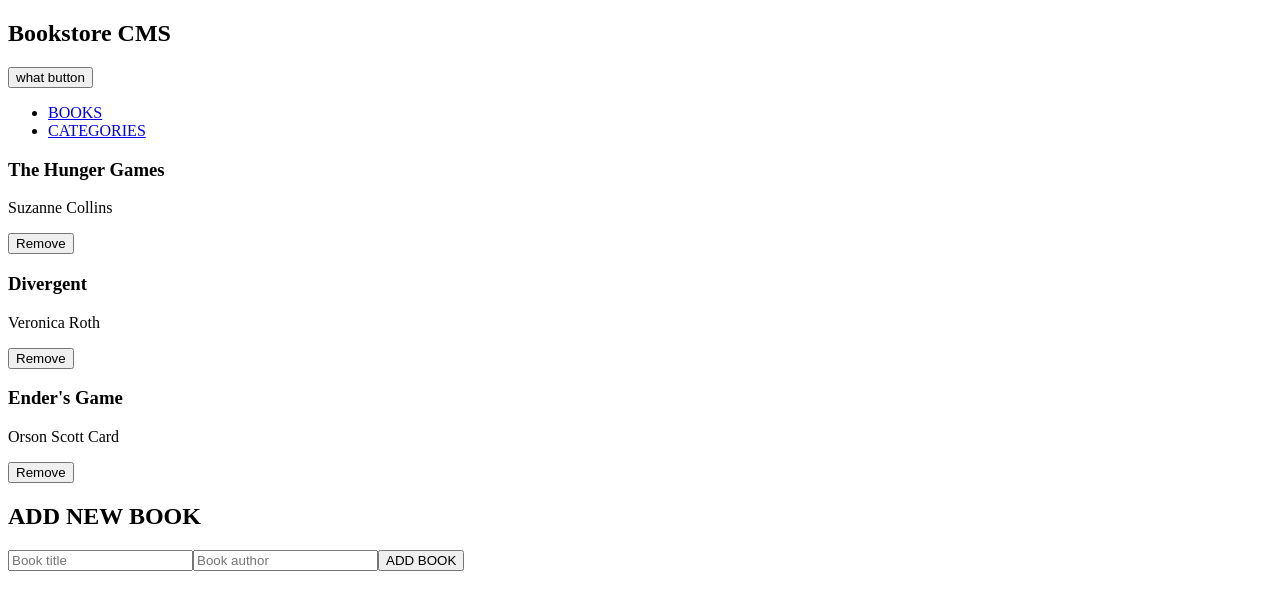
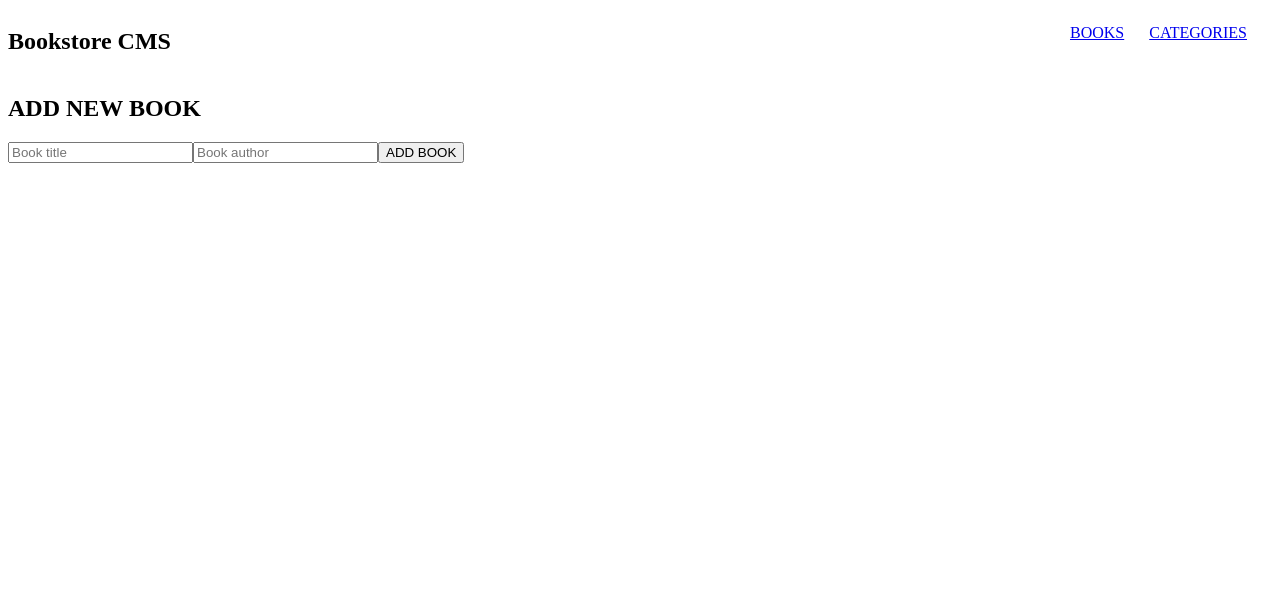
Before and after one commit to emmanuellmhango/bookstore, a React (Create React App) app: page / in a window 1280 px wide. Shown: the top 610 px of the page. Built offline with nearby package versions, Linux system fonts and the light colour scheme.

Commit message:
Add actions and reducer for books

```diff
--- a/package.json
+++ b/package.json
@@ -10,8 +10,10 @@
     "prop-types": "^15.8.1",
     "react": "^18.2.0",
     "react-dom": "^18.2.0",
+    "react-redux": "^8.0.5",
     "react-router-dom": "^6.4.5",
     "react-scripts": "5.0.1",
+    "react-uuid": "^2.0.0",
     "redux": "^4.2.0",
     "web-vitals": "^2.1.0"
   },
--- a/src/App.css
+++ b/src/App.css
@@ -1,39 +1,20 @@
-.App {
-  text-align: center;
+.header-nav {
+  display: flex;
+  justify-content: space-between;
 }
 
-.App-logo {
-  height: 40vmin;
-  pointer-events: none;
+.nav-links {
+  display: flex;
+  justify-content: space-between;
+  list-style-type: none;
 }
 
-@media (prefers-reduced-motion: no-preference) {
-  .App-logo {
-    animation: App-logo-spin infinite 20s linear;
-  }
+.link {
+  margin-right: 25px;
 }
 
-.App-header {
-  background-color: #282c34;
-  min-height: 100vh;
-  display: flex;
-  flex-direction: column;
-  align-items: center;
-  justify-content: center;
-  font-size: calc(10px + 2vmin);
-  color: white;
+.book-div {
+  background-color: rgb(242, 245, 247);
+  margin-bottom: 10px;
+  padding: 10px;
 }
-
-.App-link {
-  color: #61dafb;
-}
-
-@keyframes App-logo-spin {
-  from {
-    transform: rotate(0deg);
-  }
-
-  to {
-    transform: rotate(360deg);
-  }
-}
--- a/src/components/AddBook.js
+++ b/src/components/AddBook.js
@@ -1,14 +1,38 @@
-import React from 'react';
+import React, { useState } from 'react';
+import { useDispatch } from 'react-redux';
+import uuid from 'react-uuid';
+import { addBook } from '../redux/books/books';
 
-const AddBook = () => (
+const AddBook = () => {
+  const [inputData, setInputData] = useState({ id: '', title: '', author: '' });
+  const dispatch = useDispatch();
+
+  const onChangeHandler = (e) => {
+    setInputData({
+      ...inputData,
+      id: uuid(),
+      [e.target.name]: e.target.value,
+    });
+  };
+
+  const onClickHandler = (e) => {
+    e.preventDefault();
+    if (inputData.title && inputData.author) {
+      dispatch(addBook(inputData));
+      setInputData({ id: '', title: '', author: '' });
+    }
+  };
+
+  return (
     <div>
       <h2>ADD NEW BOOK</h2>
       <form>
-      <input type="text" placeholder="Book title" />
-      <input type="text" placeholder="Book author" />
-      <button type="submit">ADD BOOK</button>
+        <input type="text" name="title" value={inputData.title} placeholder="Book title" onChange={onChangeHandler} />
+        <input type="text" name="author" value={inputData.author} placeholder="Book author" onChange={onChangeHandler} />
+        <button type="submit" onClick={onClickHandler}>ADD BOOK</button>
       </form>
     </div>
   );
+};
 
 export default AddBook;
--- a/src/components/Book.js
+++ b/src/components/Book.js
@@ -1,20 +1,26 @@
 import React from 'react';
 import PropTypes from 'prop-types';
+import { useDispatch } from 'react-redux';
+import { removeBook } from '../redux/books/books';
 
-const Book = (props) => {
-  const { title, author } = props;
+const Book = ({ id, title, author }) => {
+  const dispatch = useDispatch();
+
+  const deleteBook = () => dispatch(removeBook(id));
+
   return (
-    <div>
+    <div className="book-div">
       <h3>{title}</h3>
       <p>{author}</p>
-      <button type="button">Remove</button>
+      <button type="button" onClick={deleteBook}>Remove</button>
     </div>
   );
 };
 
-export default Book;
-
 Book.propTypes = {
+  id: PropTypes.string.isRequired,
   title: PropTypes.string.isRequired,
   author: PropTypes.string.isRequired,
 };
+
+export default Book;
--- a/src/components/Header.js
+++ b/src/components/Header.js
@@ -3,18 +3,11 @@ import { Link } from 'react-router-dom';
 
 const Header = () => (
   <header>
-    <nav>
+    <nav className="header-nav">
       <h1>Bookstore CMS</h1>
-      <button type="button">
-        <span />
-        <span />
-        {' '}
-        what button
-        <span />
-      </button>
-      <ul>
-        <li><Link to="/">BOOKS</Link></li>
-        <li><Link to="/categories">CATEGORIES</Link></li>
+      <ul className="nav-links">
+        <li className="link"><Link to="/">BOOKS</Link></li>
+        <li className="link"><Link to="/categories">CATEGORIES</Link></li>
       </ul>
     </nav>
   </header>
--- a/src/components/ListBooks.js
+++ b/src/components/ListBooks.js
@@ -1,12 +1,19 @@
 import React from 'react';
+import { useSelector } from 'react-redux';
+
 import Book from './Book';
 
-const ListBooks = () => (
-  <div>
-    <Book title="The Hunger Games" author="Suzanne Collins" />
-    <Book title="Divergent" author="Veronica Roth" />
-    <Book title="Ender's Game" author="Orson Scott Card" />
-  </div>
-);
+const ListBooks = () => {
+  const books = useSelector((state) => state.books);
+  return (
+    <div>
+      {
+        books.map((book) => (
+          <Book key={book.id} id={book.id} title={book.title} author={book.author} />
+        ))
+      }
+    </div>
+  );
+};
 
 export default ListBooks;
--- a/src/index.js
+++ b/src/index.js
@@ -1,15 +1,20 @@
 import React from 'react';
-import ReactDOM from 'react-dom';
+import ReactDOM from 'react-dom/client';
 import { BrowserRouter as Router } from 'react-router-dom';
+import { Provider } from 'react-redux';
 import App from './App';
 import reportWebVitals from './reportWebVitals';
+
+import store from './redux/configureStore';
 
 const root = ReactDOM.createRoot(document.getElementById('root'));
 root.render(
   <React.StrictMode>
-    <Router>
-      <App />
-    </Router>
+    <Provider store={store}>
+      <Router>
+        <App />
+      </Router>
+    </Provider>
   </React.StrictMode>,
 );
 
--- a/src/pages/Categories.js
+++ b/src/pages/Categories.js
@@ -1,9 +1,14 @@
 import React from 'react';
+import { useDispatch } from 'react-redux';
+import { checkStatus } from '../redux/categories/categories';
 
-const Categories = () => (
-  <section>
-    <button type="button">Check status</button>
-  </section>
-);
+const Categories = () => {
+  const dispatch = useDispatch();
+  return (
+    <section>
+      <button type="button" onClick={() => dispatch(checkStatus())}>Check status</button>
+    </section>
+  );
+};
 
 export default Categories;
--- a/src/redux/books/books.js
+++ b/src/redux/books/books.js
@@ -1,5 +1,7 @@
 const ADD_BOOK = 'bookstore/books/ADD_BOOK';
 const REMOVE_BOOK = 'bookstore/books/REMOVE_BOOK';
+
+const initialData = [];
 
 export const addBook = (book) => ({
   type: ADD_BOOK,
@@ -11,16 +13,16 @@ export const removeBook = (id) => ({
   payload: id,
 });
 
-export default function booksReducer(books = [], action) {
+export default function booksReducer(state = initialData, action) {
   switch (action.type) {
     case ADD_BOOK:
       return [
-        ...books,
+        ...state,
         action.payload,
       ];
     case REMOVE_BOOK:
-      return books.filter((book) => book.id !== action.payload);
+      return state.filter((book) => book.id !== action.payload);
     default:
-      return books;
+      return state;
   }
 }
--- a/src/redux/categories/categories.js
+++ b/src/redux/categories/categories.js
@@ -1,14 +1,16 @@
 const CHECK_STATUS = 'bookstore/categories/CHECK_STATUS';
+
+const initialData = [];
 
 export const checkStatus = () => ({
   type: CHECK_STATUS,
 });
 
-export default function categoryReducer(categories = [], action) {
+export default function categoryReducer(state = initialData, action) {
   switch (action.type) {
     case CHECK_STATUS:
       return 'Under construction';
     default:
-      return categories;
+      return state;
   }
 }
--- a/src/redux/configureStore.js
+++ b/src/redux/configureStore.js
@@ -1,10 +1,23 @@
 import { configureStore } from '@reduxjs/toolkit';
-import { combineReducers } from 'redux';
+// import { combineReducers } from 'redux';
 
 import booksReducer from './books/books';
 import categoryReducer from './categories/categories';
 
-const rootReducer = combineReducers({ booksReducer, categoryReducer });
+/*
+const rootReducer = combineReducers({
+  books: booksReducer,
+  categories: categoryReducer,
+});
+
 const store = configureStore(rootReducer);
+*/
+
+const store = configureStore({
+  reducer: {
+    books: booksReducer,
+    categories: categoryReducer,
+  },
+});
 
 export default store;
```
Also changed, not shown: 1 other file (tests, documents, lock files or other folders). Lines whose indentation alone changed are shown as unchanged.
